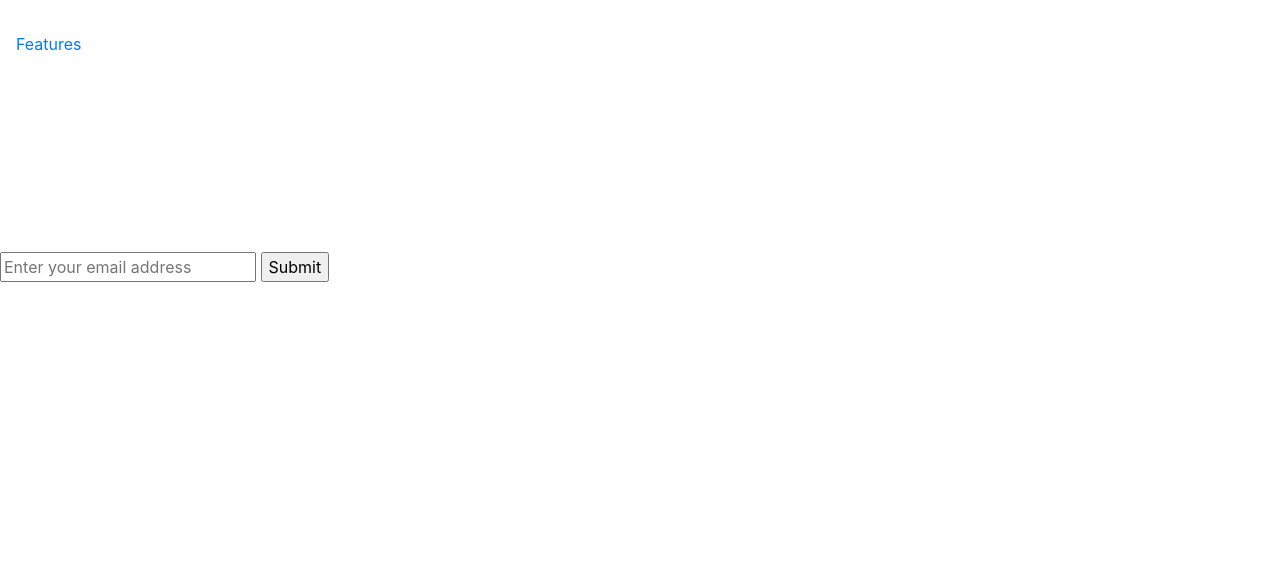
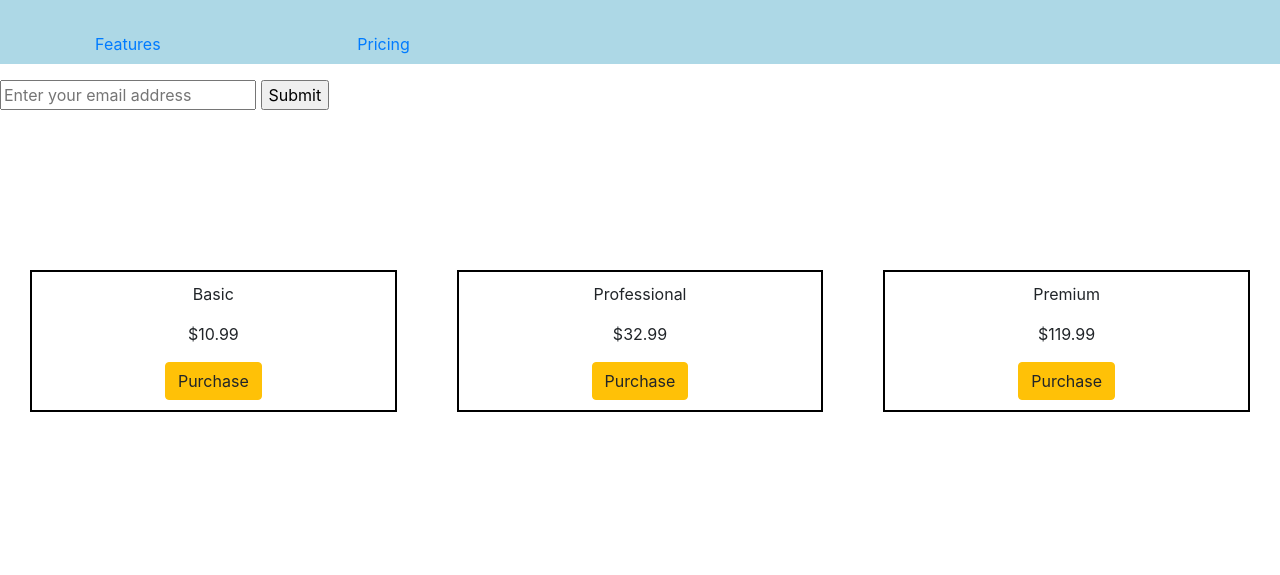
Before and after one commit to Eric1015/Side_Project, a plain HTML site: page Product_landing_page/index.html in a window 1280 px wide. Drawn offline with nearby package versions, Linux system fonts and the light colour scheme.

Commit message:
Moved some values to variable so it is easy to change

```diff
--- a/Product_landing_page/index.html
+++ b/Product_landing_page/index.html
@@ -13,23 +13,40 @@
     <title>Product Landing Page</title>
 </head>
 <body>
-    <header id="header">
+    <header id="header" class="sticky">
         <img id="header-img" src="#" alt="">
         <nav id="nav-bar">
             <a href="#features" class="nav-link">Features</a>
-            <a href="#" class="nav-link"></a>
+            <a href="#prices" class="nav-link">Pricing</a>
             <a href="#" class="nav-link"></a>
         </nav>
     </header>
+    <form id="form">
+            <input type="email" id="email" placeholder="Enter your email address">
+            <input type="submit" id="submit" value="Submit">
+    </form>
     <section id="features">
 
+    </section>
+    <section id="prices">
+        <div id="choice1" class="choice">
+            <p>Basic</p>
+            <p>$10.99</p>
+            <a href="#" class="btn btn-warning">Purchase</a>
+        </div>
+        <div id="choice2" class="choice">
+            <p>Professional</p>
+            <p>$32.99</p>
+            <a href="#" class="btn btn-warning">Purchase</a>
+        </div>
+        <div id="choice3" class="choice">
+            <p>Premium</p>
+            <p>$119.99</p>
+            <a href="#" class="btn btn-warning">Purchase</a>
+        </div>
     </section>
     <video id="video">
 
     </video>
-    <form id="form">
-        <input type="email" id="email" placeholder="Enter your email address">
-        <input type="submit" id="submit" value="Submit">
-    </form>
 </body>
 </html>
--- a/Product_landing_page/styles.css
+++ b/Product_landing_page/styles.css
@@ -0,0 +1,56 @@
+:root{
+    --padding-top: 70px;
+}
+
+header{
+    width: 100%;
+    padding: 0px;
+    margin: 0px;
+    background: lightblue;
+    z-index: 1;
+}
+section{
+    padding-top: var(--padding-top, 70px);
+}
+#form{
+    padding-top: var(--padding-top, 70px);
+}
+.sticky{
+    position: fixed;
+    top: 0%;
+}
+#nav-bar{
+    display: flex;
+    width: 60%;
+}
+#nav-bar a{
+    width: 33.3%;
+    text-align: center;
+}
+#email{
+    margin: 10px auto;
+}
+#prices{
+    display: flex;
+    flex-flow: wrap;
+}
+.choice{
+    text-align: center;
+    width: 96%;
+    padding: 10px;
+    margin: 10px 2%;
+    border: 2px solid black;
+}
+
+@media screen and (min-width: 450px){
+    .choice{
+        width: 400px;
+        margin: 10px auto;
+    }
+}
+
+@media screen and (min-width: 800px){
+    .choice{
+        width: 28.66%;
+    }
+}
```
